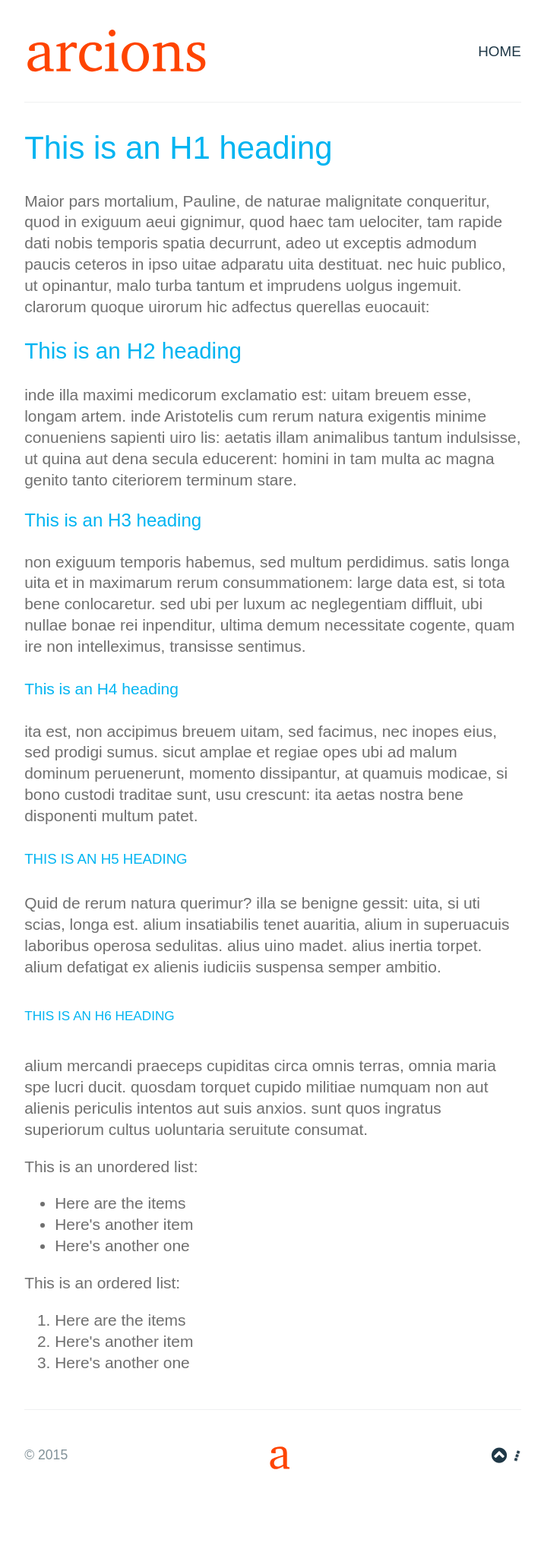
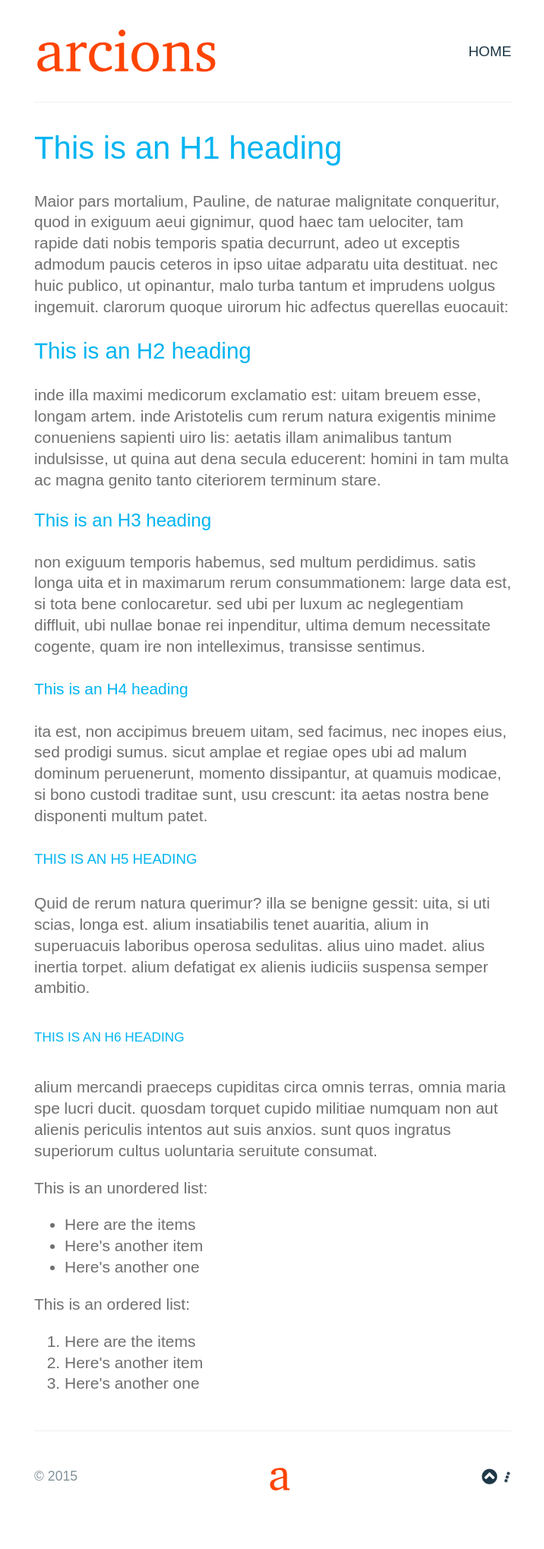
Before and after one commit to arcions/arcions.github.io, a Jekyll site: the page built from index.html, in a window 1280 px wide. Shown: the whole page at 76% size, without its empty margins (281-997 px from the left). Built offline with Jekyll 4.4.1, drawn with Linux system fonts in a browser that asks for light colours; nearby versions of some CDN libraries; some web fonts are replaced; Markdown is read by kramdown in place of the engine named in the settings; before the commit the page ends 2011 px from its top, so only the background shows below that.

Commit message:
Update main.css

```diff
--- a/stylesheets/main.css
+++ b/stylesheets/main.css
@@ -3,7 +3,7 @@
 }
 
 body {
-  width:62%;
+  width:60%;
   padding:0px 70px 70px;
   margin-left:auto;
   margin-right:auto;
```
